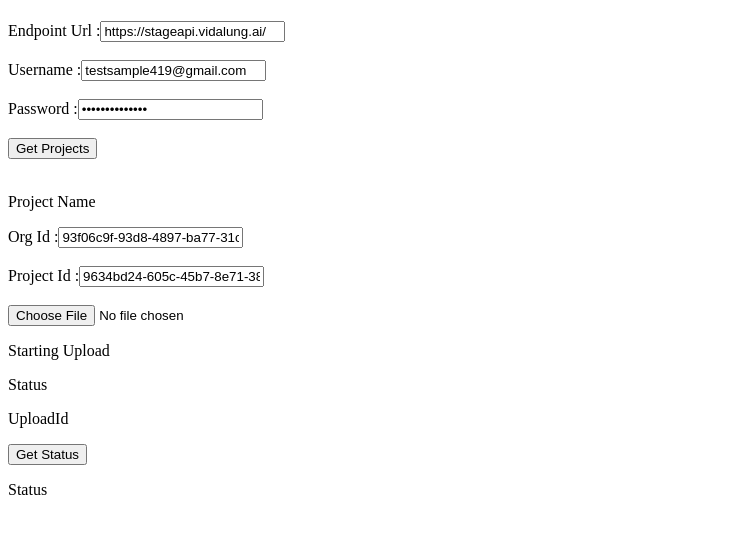
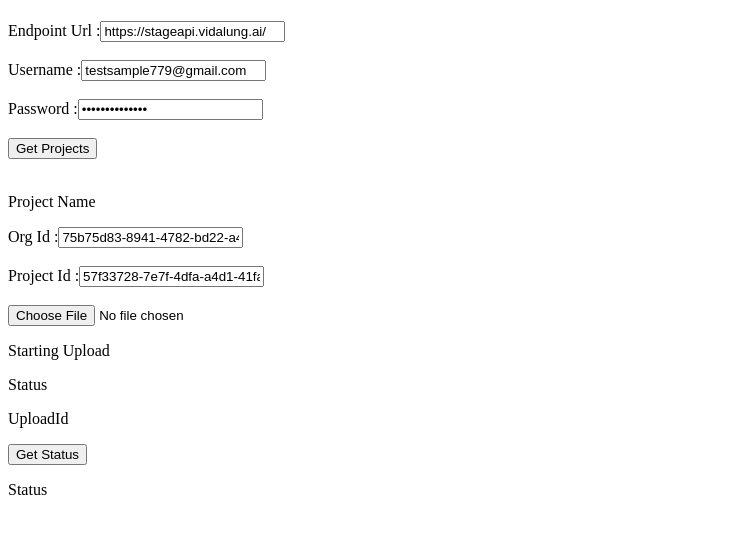
Before and after one commit to VIDADiagnostics/stowrsapi, a plain HTML site: page index.html in a window 1280 px wide. Shown: the part 59-592 px from the top of the page, without its empty margins (0-740 px from the left). Drawn offline with Linux system fonts and the light colour scheme.

Commit message:
updated credientials

```diff
--- a/index.html
+++ b/index.html
@@ -8,14 +8,13 @@
 <body>
 <h1>Upload Dicom files to portal using DicomWebAPi</h1>
 <label>Endpoint Url :</label><input type="text" id="endpoint" value="https://stageapi.vidalung.ai/"/> </br></br>
-<label>Username :</label><input type="text" id="username" value="testsample419@gmail.com"/> </br></br>
+<label>Username :</label><input type="text" id="username" value="testsample779@gmail.com"/> </br></br>
 <label>Password :</label><input type="password" id="password" value="vida_Test@2023"/> </br></br>
-
 
 <button onclick="getProjects()">Get Projects</button>  </br></br>
 <p id="projName">Project Name</p>
-<label>Org Id :</label><input type="text" id="orgId" value="93f06c9f-93d8-4897-ba77-31c771896e60c"/> </br></br>
-<label>Project Id :</label><input type="text" id="projId" value="9634bd24-605c-45b7-8e71-38813ddd4b16"/> </br></br>
+<label>Org Id :</label><input type="text" id="orgId" value="75b75d83-8941-4782-bd22-a4fe81ec83dc"/> </br></br>
+<label>Project Id :</label><input type="text" id="projId" value="57f33728-7e7f-4dfa-a4d1-41fa64567575"/> </br></br>
 
 
 
```
